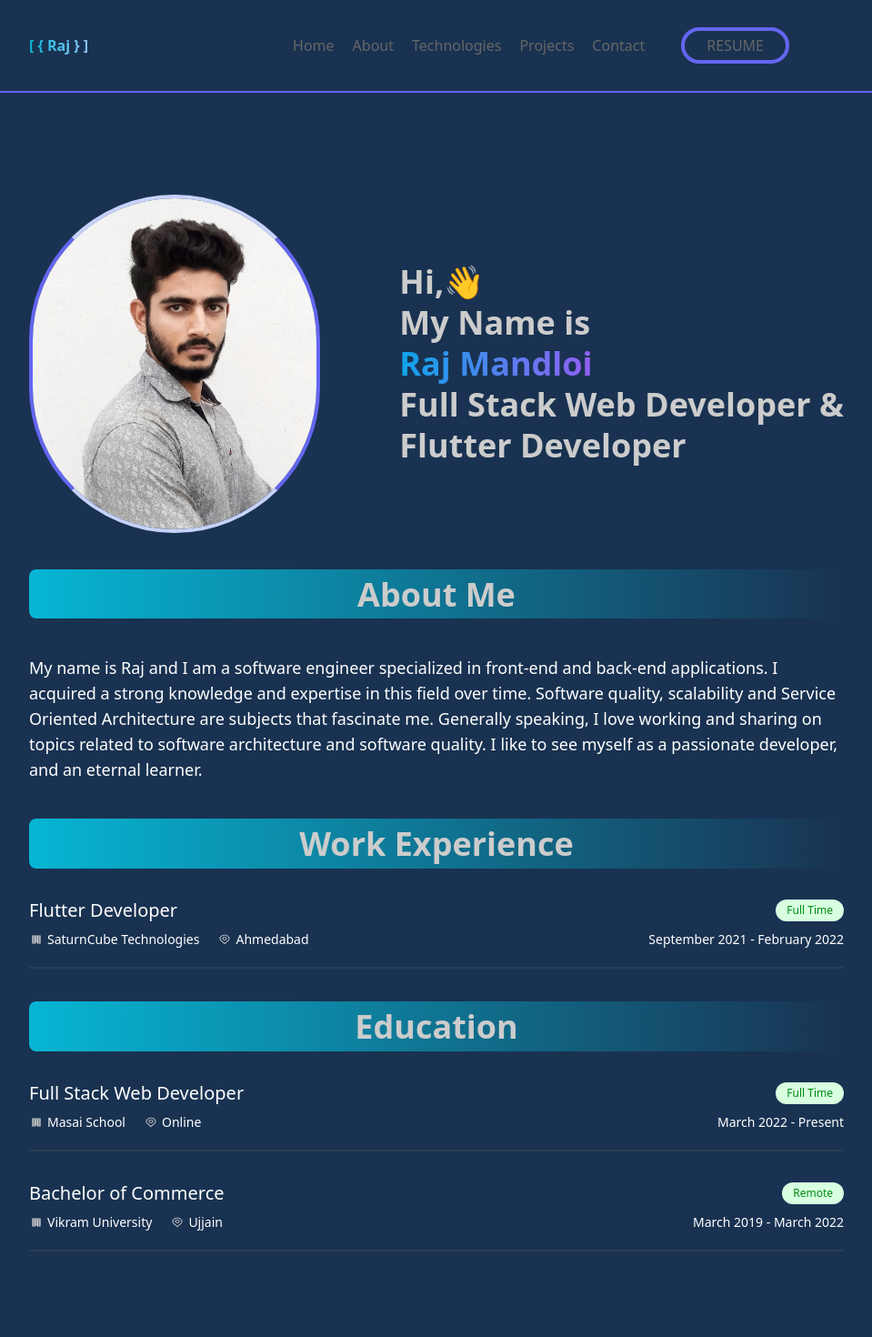
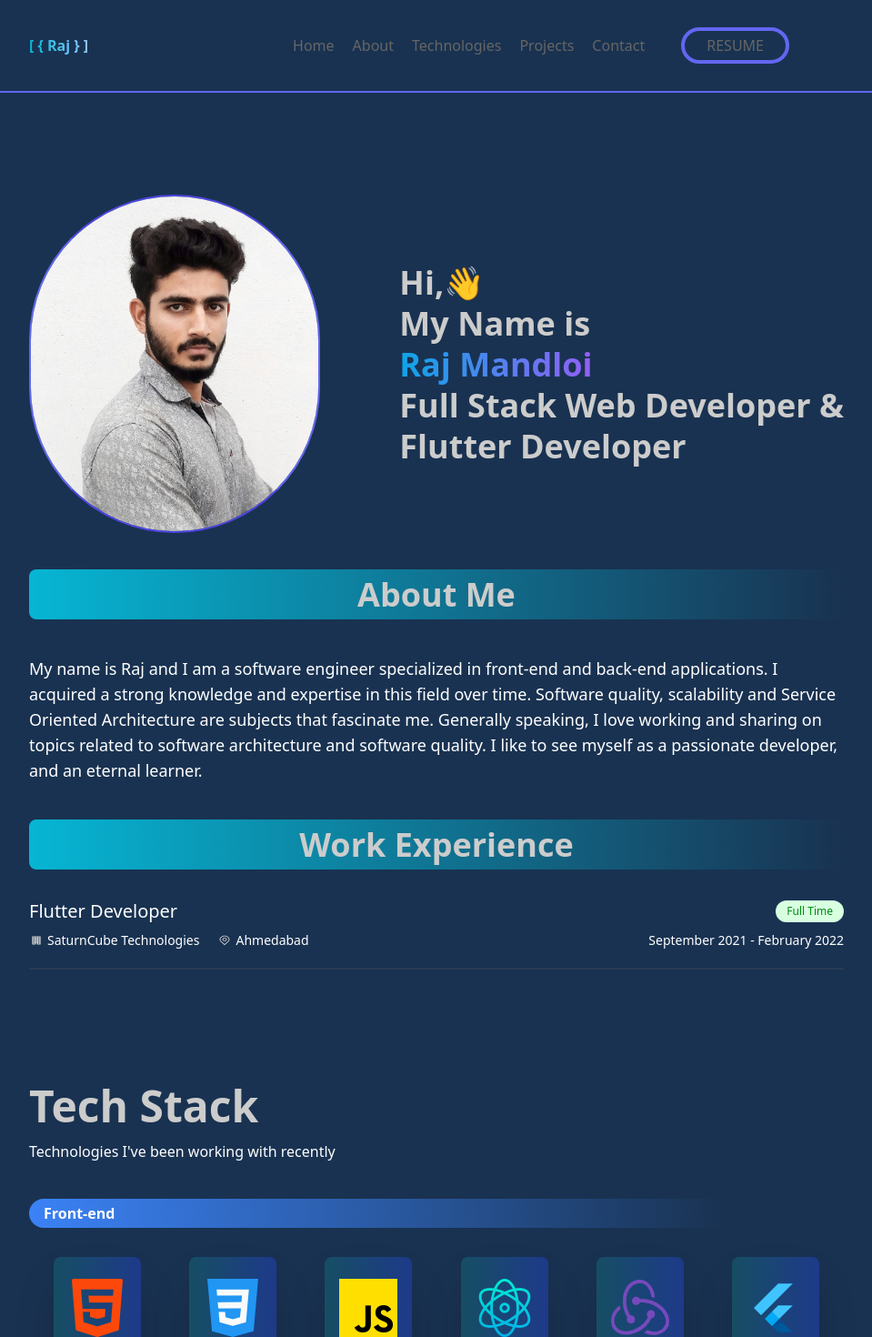
Before and after one commit to Raj-Mandloii/raj-mandloi, a React (Create React App) app: page / in a window 1280 px wide. Shown: the top 1470 px of the page at 91% size, without its empty margins (160-1119 px from the left). Built offline with nearby package versions, Linux system fonts and the light colour scheme.

Commit message:
ui update

```diff
--- a/src/App.js
+++ b/src/App.js
@@ -28,8 +28,6 @@ function App() {
       <Technologies />
       <GitStates />
       <Projects />
-
-
       <Contact />
       <Footer />
 
--- a/src/Components/GitStates.jsx
+++ b/src/Components/GitStates.jsx
@@ -12,7 +12,7 @@ export const GitStates = () => {
                 <div className='flex justify-center'>
 
                     <img className='place-content-center'
-                        src="https://github-readme-stats.vercel.app/api?username=Raj-Mandloii&show_icons=true&&countprivate=false&theme=react&hide_title=false"
+                        src="https://github-readme-stats.vercel.app/api?username=Raj-Mandloii&show_icons=true&&countprivate=true&theme=react&hide_title=false"
                         alt="GitHub stats"
                     />
                 </div>
--- a/src/Pages/About.js
+++ b/src/Pages/About.js
@@ -16,6 +16,10 @@ function About() {
         <h1 style={{padding:"0.3rem",color:'#CCCCCC'}} className="rounded-lg text-center text-2xl bg-gradient-to-r from-cyan-500 md:text-4xl xl:text-4xl xl:leading-tight font-bold p-2">
           Work Experience
         </h1>
+
+
+      {/*   ------------------------       Work Experience           -------------------------- */}
+
         {React.Children.toArray(
           workDetails.map(({ Position, Company, Location, Type, Duration }) => (
             <Work
@@ -28,8 +32,12 @@ function About() {
           ))
         )}
       </section>
+
+
+
       {/*   ------------------------       EDUCATION           -------------------------- */}
-      <section>
+
+      {/* <section>
         <h1 style={{padding:"0.3rem",marginTop:"1em",color:'#CCCCCC'}} className="rounded-lg text-center text-2xl bg-gradient-to-r from-cyan-500 md:text-4xl xl:text-4xl xl:leading-tight font-bold p-2">
           Education
         </h1>
@@ -44,7 +52,7 @@ function About() {
             />
           ))
         )}
-      </section>
+      </section> */}
     </main>
   );
 }
--- a/src/Pages/Home.js
+++ b/src/Pages/Home.js
@@ -69,14 +69,13 @@ function Home() {
 
   return (
     <main id="home" className="container mx-auto max-width section md:flex justify-between items-center">
-      <div className="mt-5 md:mt-0">
-        <img ref={myimageref} className="md:bg-gradient-to-r rounded-full hover:border-x-indigo-100 h-90 w-80 border-4 border-indigo-200 border-x-indigo-500" src={img} alt="Pavan MG" />
+      <div  ref={myimageref} className="mt-5 md:mt-0">
+        <img ref={myimageref} className="md:bg-gradient-to-r rounded-full hover:border-x-indigo-100 h-90 w-80 border-2 border-indigo-600 border-x-indigo-500" src={img} alt="Raj Mandloi" />
       </div>
       <div>
         <h1
           ref={h11}
-          className="text-xl text-dark-heading dark:text-light-heading md:text-3xl xl:text-4xl xl:leading-tight font-bold"
-        >
+          className="text-xl text-dark-heading dark:text-light-heading md:text-3xl xl:text-4xl xl:leading-tight font-bold" >
           Hi,👋<br></br>My Name is<br></br>
         </h1>
         <h1
@@ -93,8 +92,7 @@ function Home() {
         </h2>
         <h2
           ref={h14}
-          className="text-xl text-dark-heading dark:text-light-heading md:text-3xl xl:text-4xl xl:leading-tight font-bold"
-        >
+          className="text-xl text-dark-heading dark:text-light-heading md:text-3xl xl:text-4xl xl:leading-tight font-bold">
           {tagline1}
         </h2>
       </div>
```
Also changed, not shown: public/index.html (+1 -1 lines).
